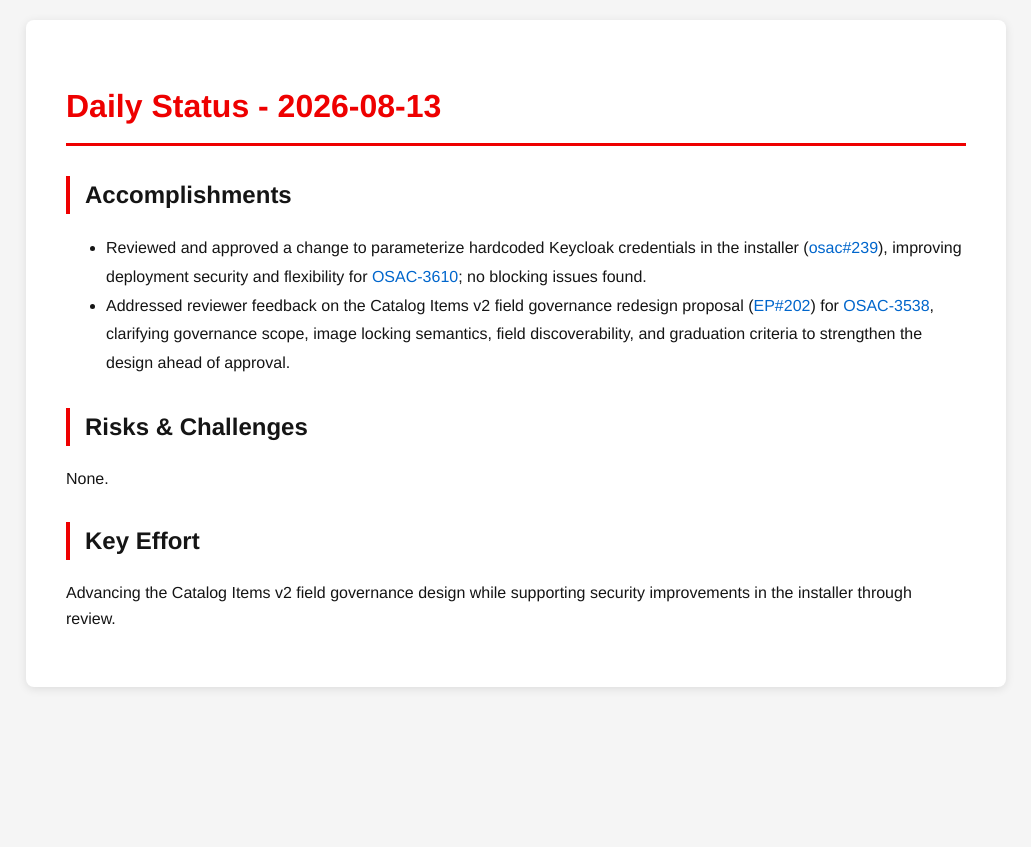
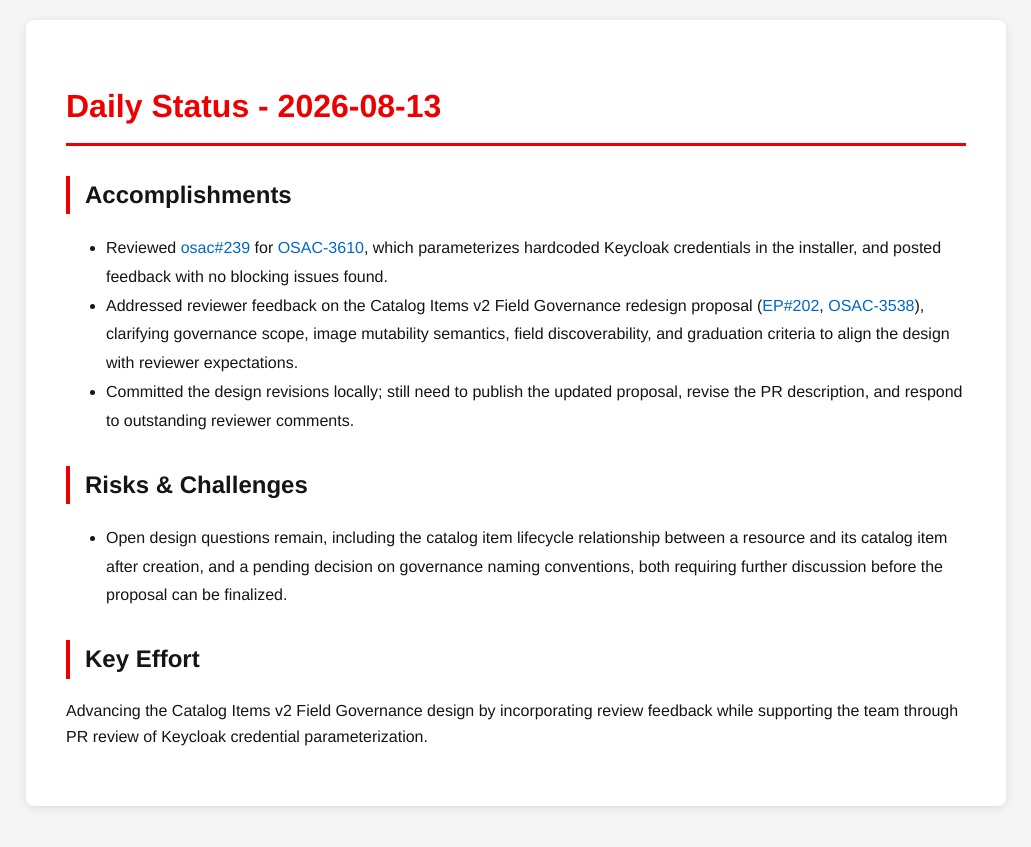
Before and after one commit to tzvatot/daily-status, a Jekyll site: the page built from 2026-08-13.md, in a window 1280 px wide. Shown: the top 847 px of the page, without its empty margins (124-1155 px from the left). Built offline with Jekyll 4.4.1, drawn with Linux system fonts in a browser that asks for light colours.

Commit message:
Daily status update - 2026-08-13

```diff
--- a/2026-08-13.md
+++ b/2026-08-13.md
@@ -7,11 +7,12 @@ date: 2026-08-13
 # Daily Status - 2026-08-13
 
 ## Accomplishments
-- Reviewed and approved a change to parameterize hardcoded Keycloak credentials in the installer ([osac#239](https://github.com/osac-project/osac/pull/239)), improving deployment security and flexibility for [OSAC-3610](https://redhat.atlassian.net/browse/OSAC-3610); no blocking issues found.
-- Addressed reviewer feedback on the Catalog Items v2 field governance redesign proposal ([EP#202](https://github.com/osac-project/enhancement-proposals/pull/202)) for [OSAC-3538](https://redhat.atlassian.net/browse/OSAC-3538), clarifying governance scope, image locking semantics, field discoverability, and graduation criteria to strengthen the design ahead of approval.
+- Reviewed [osac#239](https://github.com/osac-project/osac/pull/239) for [OSAC-3610](https://redhat.atlassian.net/browse/OSAC-3610), which parameterizes hardcoded Keycloak credentials in the installer, and posted feedback with no blocking issues found.
+- Addressed reviewer feedback on the Catalog Items v2 Field Governance redesign proposal ([EP#202](https://github.com/osac-project/enhancement-proposals/pull/202), [OSAC-3538](https://redhat.atlassian.net/browse/OSAC-3538)), clarifying governance scope, image mutability semantics, field discoverability, and graduation criteria to align the design with reviewer expectations.
+- Committed the design revisions locally; still need to publish the updated proposal, revise the PR description, and respond to outstanding reviewer comments.
 
 ## Risks & Challenges
-None.
+- Open design questions remain, including the catalog item lifecycle relationship between a resource and its catalog item after creation, and a pending decision on governance naming conventions, both requiring further discussion before the proposal can be finalized.
 
 ## Key Effort
-Advancing the Catalog Items v2 field governance design while supporting security improvements in the installer through review.
+Advancing the Catalog Items v2 Field Governance design by incorporating review feedback while supporting the team through PR review of Keycloak credential parameterization.
```
